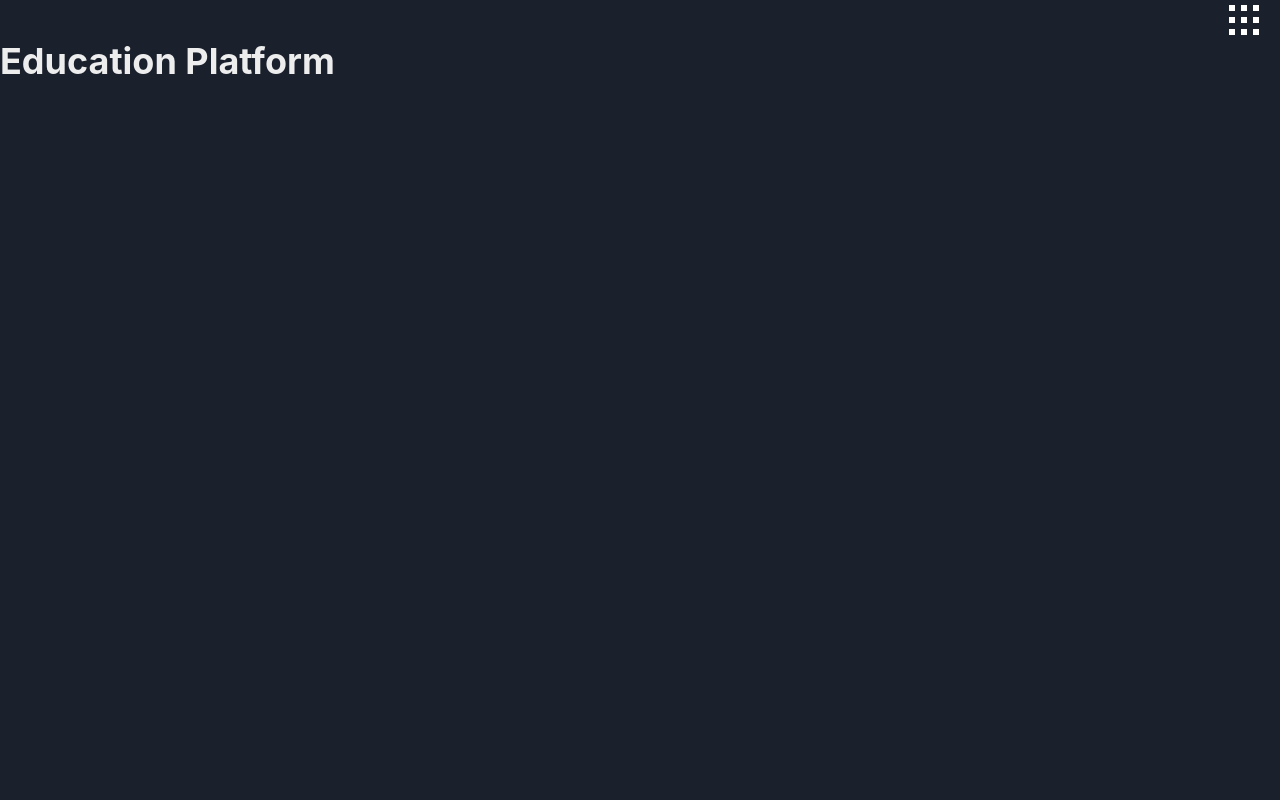
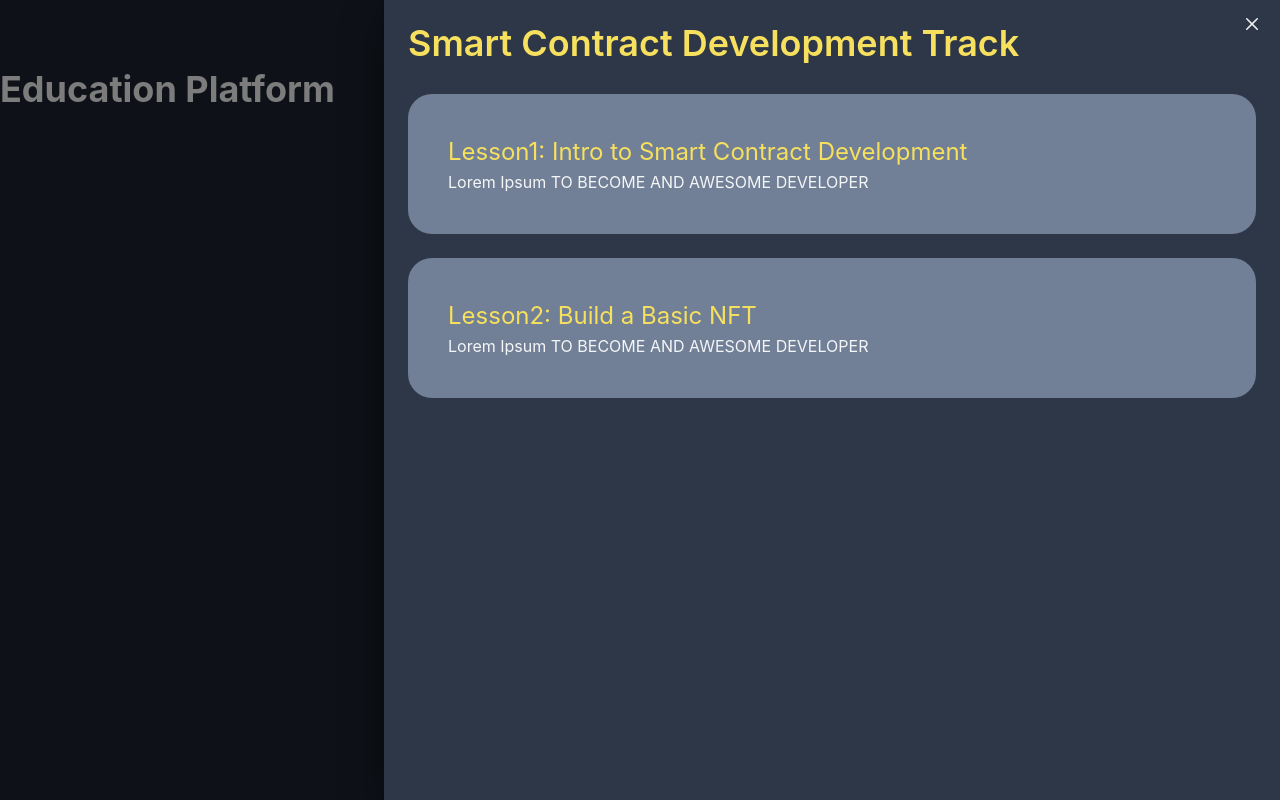
Before and after one commit to Developer-DAO/academy, a Next.js app: page / in a window 1280 px wide. Both pictures are taken after a click on the button "Search database". Built offline with nearby package versions, Linux system fonts and the light colour scheme.

Commit message:
initial side drawer complete

```diff
--- /dev/null
+++ b/components/SideDrawer.tsx
@@ -0,0 +1,67 @@
+import {
+    Drawer,
+    DrawerBody,
+    DrawerFooter,
+    DrawerHeader,
+    DrawerOverlay,
+    DrawerContent,
+    DrawerCloseButton,
+    Button,
+    useDisclosure,
+    Input,
+    IconButton,
+    Flex,
+    Box,
+    Text
+
+} from '@chakra-ui/react'
+import React from 'react'
+
+import { useRef } from 'react'
+import HamburgerIcon from './HamburgerIcon'
+
+
+function SideDrawer() {
+    const { isOpen, onOpen, onClose } = useDisclosure()
+
+    return (
+        <Flex justify={'end'}>
+            <Box mr={8} mt={7}>
+                <IconButton onClick={onOpen} aria-label='Search database' variant='ghost' icon={<HamburgerIcon />} />
+                <Drawer
+                    isOpen={isOpen}
+                    placement='right'
+                    onClose={onClose}
+                    size='xl'
+
+                >
+                    <DrawerOverlay />
+                    <DrawerContent>
+                        <DrawerCloseButton />
+                        <DrawerHeader fontSize='4xl' textColor='yellow.300'>Smart Contract Development Track</DrawerHeader>
+                        <DrawerBody>
+                            <Box>
+                                <Box background='gray.500' padding='10' rounded='3xl'>
+                                    <Text fontSize='2xl' textColor='yellow.300'>Lesson1: Intro to Smart Contract Development</Text>
+                                    <Text>Lorem Ipsum TO BECOME AND AWESOME DEVELOPER</Text>
+                                </Box>
+                            </Box>
+                            <Box mt='6'>
+                                <Box background='gray.500' padding='10' rounded='3xl'>
+                                    <Text fontSize='2xl' textColor='yellow.300'>Lesson2: Build a Basic NFT</Text>
+                                    <Text>Lorem Ipsum TO BECOME AND AWESOME DEVELOPER</Text>
+                                </Box>
+                            </Box>
+                        </DrawerBody>
+                    </DrawerContent>
+                </Drawer>
+            </Box>
+        </Flex>
+
+
+
+
+    )
+}
+
+export default SideDrawer
--- a/pages/index.tsx
+++ b/pages/index.tsx
@@ -2,6 +2,7 @@ import { Heading, IconButton, Box, Flex } from '@chakra-ui/react'
 import type { NextPage } from 'next'
 import Head from 'next/head'
 import HamburgerIcon from '../components/HamburgerIcon'
+import SideDrawer from '../components/SideDrawer'
 
 const Home: NextPage = () => {
   return (
@@ -13,11 +14,7 @@ const Home: NextPage = () => {
       </Head>
 
       <main>
-        <Flex justify={'end'}>
-          <Box mr={4}>
-            <IconButton aria-label='Search database' variant='ghost' icon={<HamburgerIcon />} />
-          </Box>
-        </Flex>
+            <SideDrawer />
         <Heading>Education Platform</Heading>
       </main>
     </div>
```
